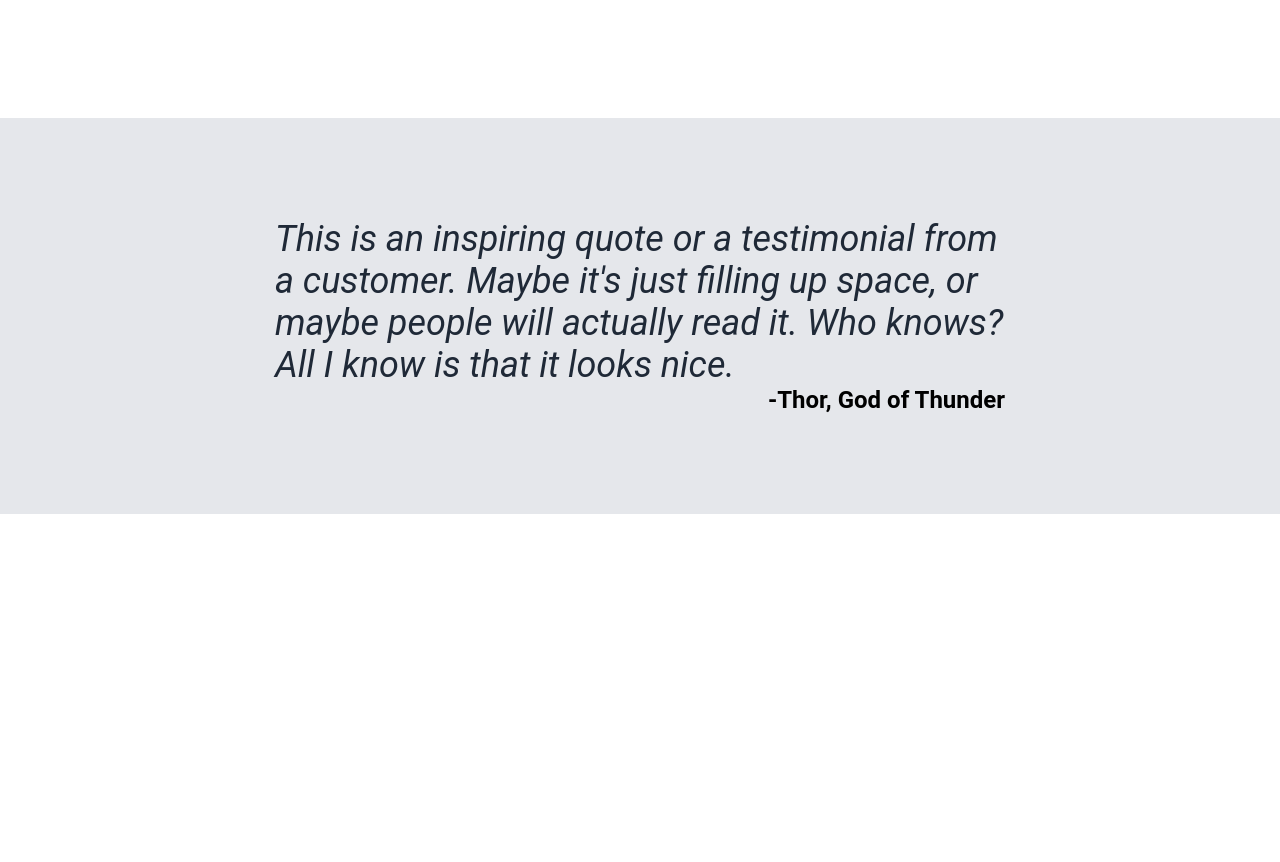
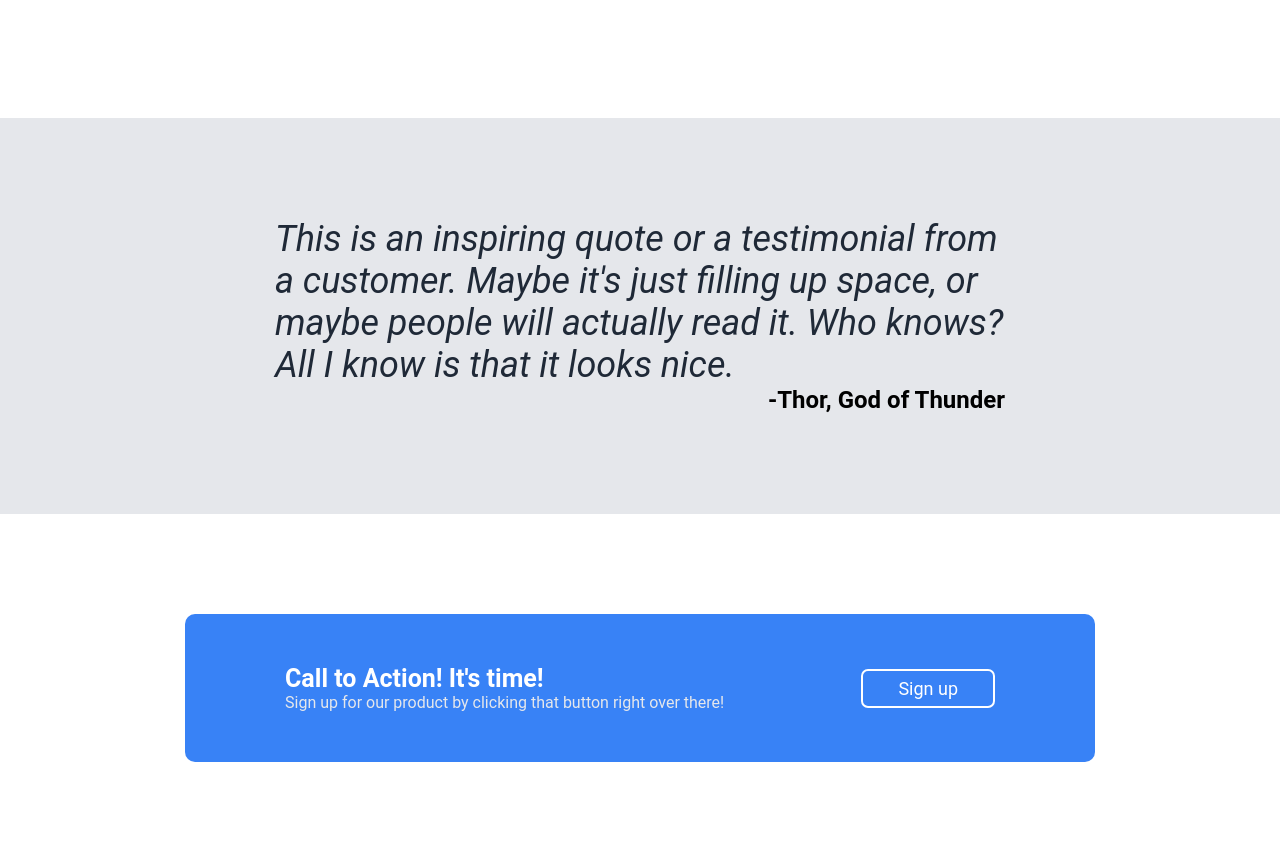
Before and after one commit to ThangNguyen157/Landing-Page, a plain HTML site: page index.html in a window 1280 px wide. Shown: the part 898-1760 px from the top of the page. Before the commit the page ends 1412 px from the top, so only its background shows below. Drawn offline with Linux system fonts and the light colour scheme.

Commit message:
Add call to action section

```diff
--- a/index.html
+++ b/index.html
@@ -49,5 +49,14 @@
             <blockquote class="quote">This is an inspiring quote or a testimonial from a customer. Maybe it's just filling up space, or maybe people will actually read it. Who knows? All I know is that it looks nice. </blockquote>
             <div class="author">-Thor, God of Thunder</div>
         </div>
+        <div class="call">
+            <div class="callBox">
+                <div class="calltext">
+                    <div class="calltext1">Call to Action! It's time!</div>
+                    <div class="calltext2">Sign up for our product by clicking that button right over there!</div>
+                </div>
+                <div class="buttoncont"><div class="button2">Sign up</div><div>
+            </div>
+        </div>
     </body>
 </html>
--- a/style.css
+++ b/style.css
@@ -75,7 +75,7 @@ body {
     color: #F9FAF8;
     background-color: #3882F6;
     font-weight: bold;
-    padding: 7px 30px;
+    padding: 7px 35px;
     border-radius: 7px;
     display: inline-block;
     margin: 15px 0;
@@ -133,3 +133,44 @@ body {
     background-color: #E5E7EB;
     padding: 100px 275px;
 }
+
+.callBox {
+    background-color: #3882F6;
+    display: flex;
+    padding: 50px 100px;
+    border-radius: 10px;
+}
+
+
+
+.calltext1 {
+    font-weight: bold;
+    font-size: 25px;
+    color: white;
+}
+
+.calltext2 {
+    color: #E5E7EB;
+}
+
+.button2 {
+    color: white;
+    border: 2px solid white;
+    padding: 7px 35px;
+    border-radius: 7px;
+    font-size: 18px;
+}
+
+.calltext {
+    flex: 1;
+}
+
+.buttoncont {
+    display: flex;
+    justify-content: flex-end;
+    align-items: center;
+}
+
+.call {
+    padding: 100px 185px;
+}
```
